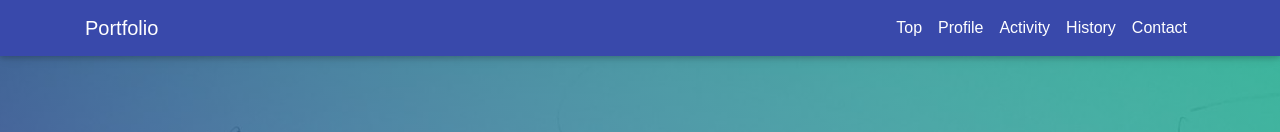
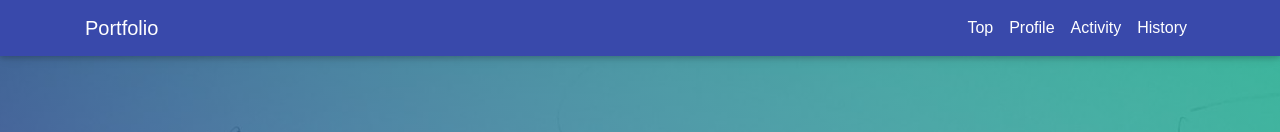
Before and after one commit to nobiki/portfolio, a React (Create React App) app in the folder src/app/: page / in a window 1280 px wide. Shown: the top 132 px of the page. Built offline with nearby package versions, Linux system fonts and the light colour scheme.

Commit message:
disable Contact

```diff
--- a/src/app/src/components/portfolio/Nav.js
+++ b/src/app/src/components/portfolio/Nav.js
@@ -13,7 +13,6 @@ class Nav extends Component {
               <li className="nav-item"><a className="nav-link" href="#profile">Profile</a></li>
               <li className="nav-item"><a className="nav-link" href="#activity">Activity</a></li>
               <li className="nav-item"><a className="nav-link" href="#history">History</a></li>
-              <li className="nav-item"><a className="nav-link" href="#contact">Contact</a></li>
             </ul>
           </div>
         </div>
```
